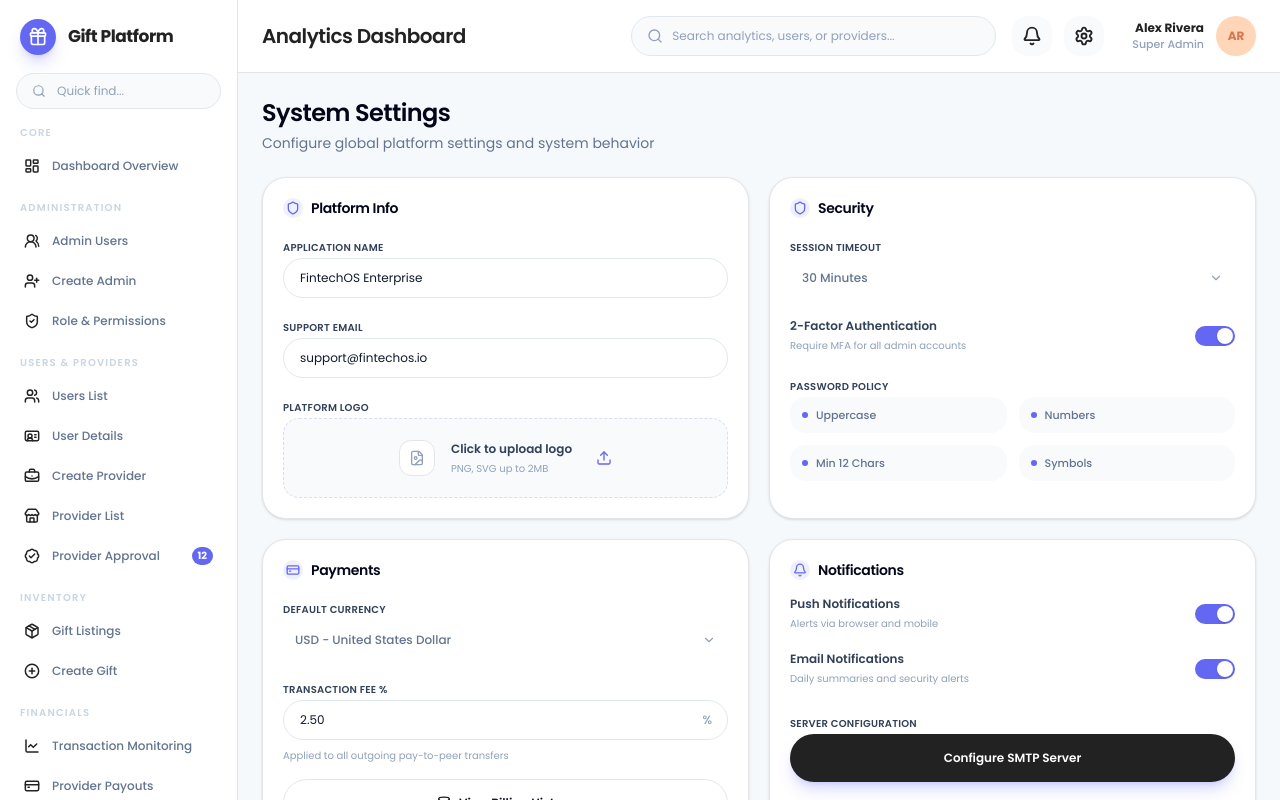
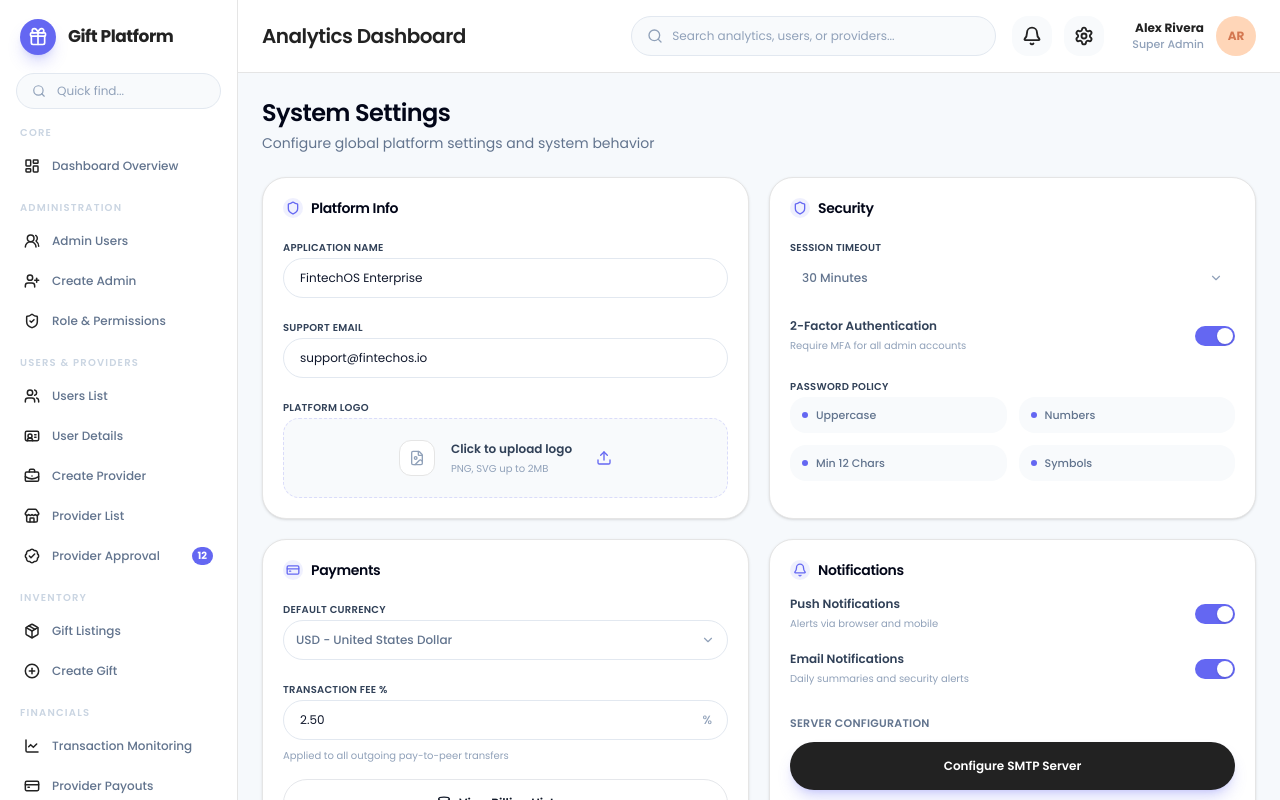
Before and after one commit to Dcodaxproducts/gift-shop, a Next.js app: page /settings in a window 1280 px wide. Shown: the top 800 px of the page. Built offline with nearby package versions, Linux system fonts and the light colour scheme.

Commit message:
fixed sizing of text

```diff
--- a/src/components/pages/settings.tsx
+++ b/src/components/pages/settings.tsx
@@ -153,7 +153,7 @@ export function SettingsPage() {
                 Default Currency
               </Label>
               <Select defaultValue={paymentSettings.defaultCurrency}>
-                <SelectTrigger className="h-10 w-full rounded-2xl bg-white text-xs">
+                <SelectTrigger className="h-10 w-full rounded-2xl bg-white border border-slate-200 text-xs">
                   <SelectValue />
                 </SelectTrigger>
                 <SelectContent>
@@ -202,11 +202,11 @@ export function SettingsPage() {
                 <Switch checked={setting.enabled} />
               </div>
             ))}
-            <div className="space-y-2 pt-1">
-              <Label className="text-[10px] uppercase tracking-wide text-slate-500">
+            <div className="pt-1">
+              <Label className="text-[11px] uppercase tracking-wide text-slate-500!">
                 Server Configuration
               </Label>
-              <Button className="h-10 w-full rounded-2xl bg-secondary text-xs hover:bg-secondary/90">
+              <Button className="h-10 mt-2 w-full rounded-2xl bg-secondary text-xs hover:bg-secondary/90">
                 Configure SMTP Server
               </Button>
             </div>
--- a/src/components/ui/select.tsx
+++ b/src/components/ui/select.tsx
@@ -16,7 +16,7 @@ export function SelectTrigger({
   return (
     <SelectPrimitive.Trigger
       className={cn(
-        "flex h-9 items-center justify-between gap-2 rounded-full bg-slate-100 px-3 text-xs font-medium text-slate-500 outline-none transition hover:bg-slate-200/70 focus:ring-4 focus:ring-primary/10 disabled:cursor-not-allowed disabled:opacity-50",
+        "flex h-9 items-center justify-between gap-2 rounded-full bg-slate-100 px-3 text-xs font-medium text-slate-500 outline-none transition hover:bg-slate-50 focus:ring-4 focus:ring-primary/10 disabled:cursor-not-allowed disabled:opacity-50",
         className,
       )}
       {...props}
```
